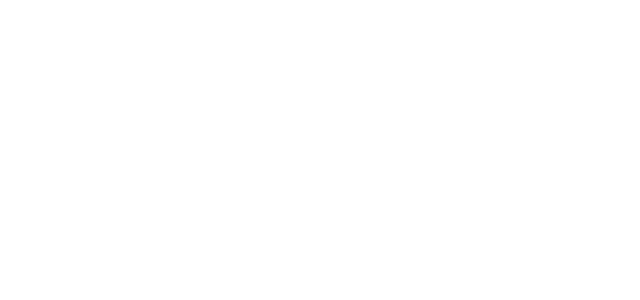
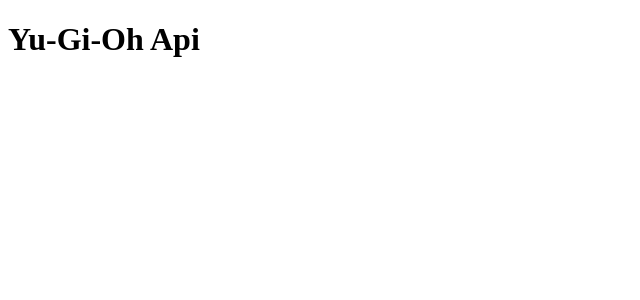
Before and after one commit to Titho93/vite-yu-gi-oh, a Vue app: page / in a window 1280 px wide. Shown: the top 300 px of the page, without its empty margins (0-640 px from the left). Built offline with nearby package versions, Linux system fonts and the light colour scheme.

Commit message:
[add]structure

```diff
--- a/index.html
+++ b/index.html
@@ -1,13 +1,16 @@
 <!doctype html>
 <html lang="en">
+
 <head>
   <meta charset="UTF-8" />
   <link rel="icon" type="image/svg+xml" href="/vite.svg" />
   <meta name="viewport" content="width=device-width, initial-scale=1.0" />
-    <title>Vite + Vue</title>
+  <title>Yu-Gi-Oh Api</title>
 </head>
+
 <body>
   <div id="app"></div>
   <script type="module" src="/src/main.js"></script>
 </body>
+
 </html>
--- a/package.json
+++ b/package.json
@@ -13,6 +13,7 @@
   },
   "devDependencies": {
     "@vitejs/plugin-vue": "^4.2.3",
+    "sass": "^1.69.3",
     "vite": "^4.4.5"
   }
 }
--- a/src/App.vue
+++ b/src/App.vue
@@ -1,13 +1,16 @@
 <script>
 export default {
-
+  name: 'App'
 }
 </script>
 
 <template>
+  <h1>Yu-Gi-Oh Api</h1>
 
 </template>
 
-<style>
+<style lang="scss">
+
+@use './scss/Main.scss';
 
 </style>
--- /dev/null
+++ b/src/components/Main.vue
@@ -0,0 +1,13 @@
+<script>
+export default {
+
+}
+</script>
+
+<template>
+
+</template>
+
+<style>
+
+</style>
--- /dev/null
+++ b/src/scss/Main.scss
@@ -0,0 +1 @@
+@use './partials/Var' as *
--- /dev/null
+++ b/src/scss/partials/Var.scss
@@ -0,0 +1 @@
+$primary-color: #D48F38;
```
Also changed, not shown: src/components/CardsContainer.vue (added, +13 -0 lines), 1 other file (tests, documents, lock files or other folders). Lines whose indentation alone changed are shown as unchanged.
